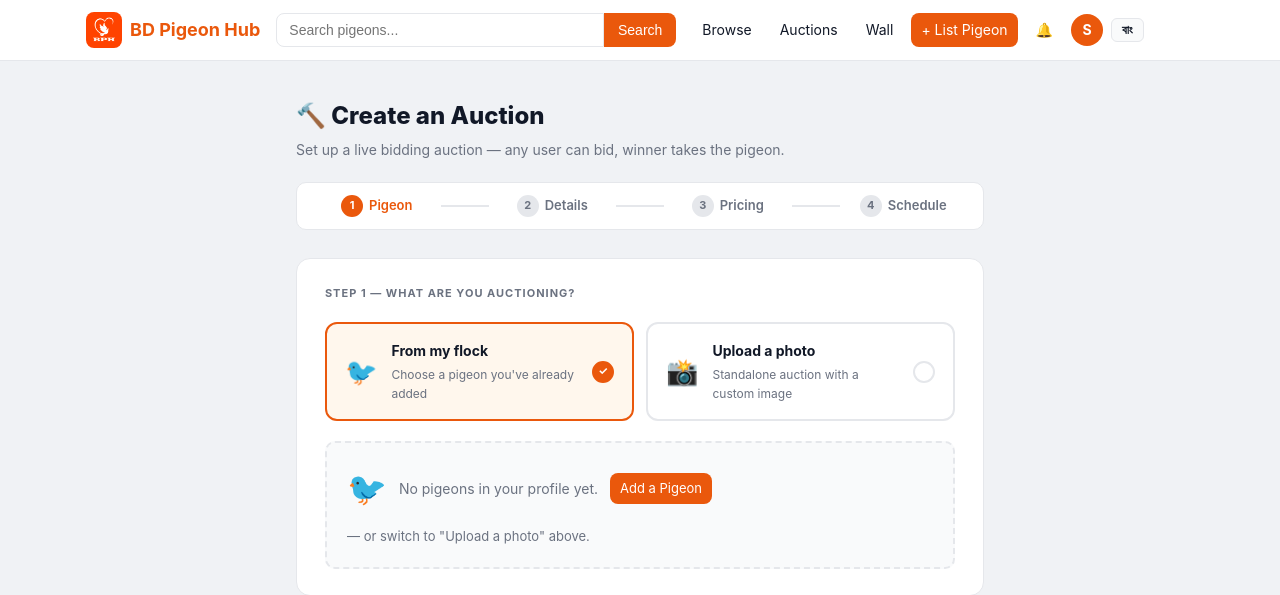
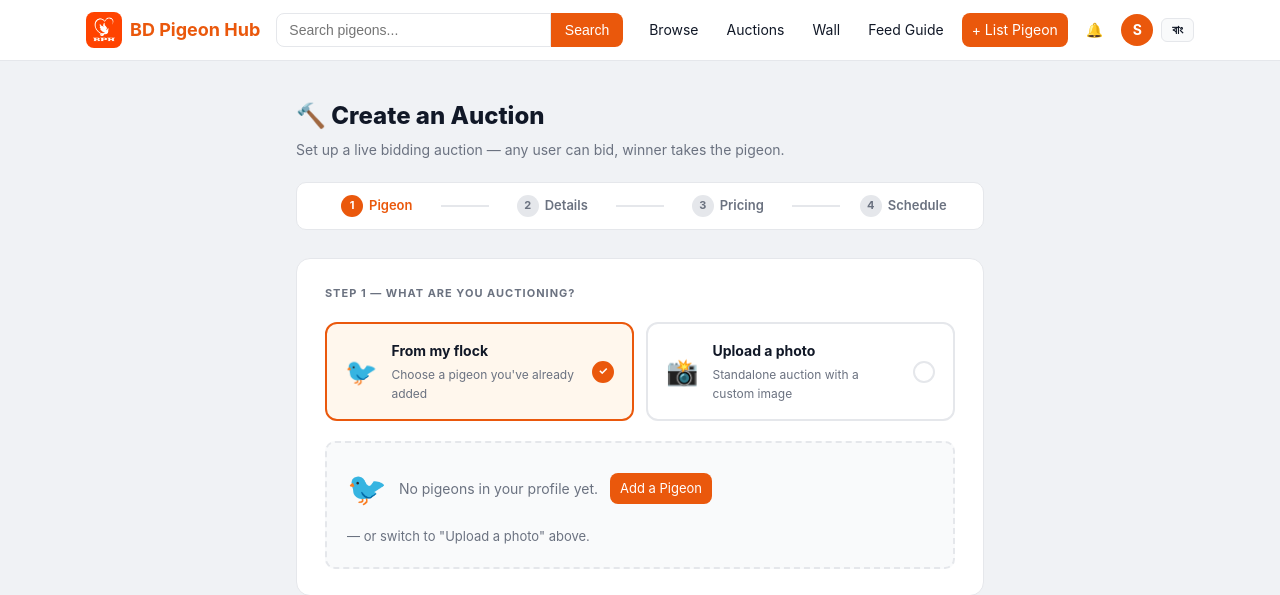
Before and after one commit to ahxagent007/bangladesh_pigeon_hub_backend, a Django app: page /auctions/create/ in a window 1280 px wide. Shown: the top 595 px of the page. Run offline with Django 5.2, Linux system fonts and the light colour scheme; the visitor is signed in with stand-in values (Sample User, id 1); data that the repository does not hold is empty; some libraries are stand-ins or nearby versions.

Commit message:
app release

```diff
--- a/templates/base.html
+++ b/templates/base.html
@@ -51,6 +51,7 @@
         <a href="/marketplace/">Browse</a>
         <a href="/auctions/">Auctions</a>
         <a href="/wall/">Wall</a>
+        <a href="/feed/">Feed Guide</a>
         {% if user.is_authenticated %}
           <a href="/marketplace/add/" class="btn-primary">+ List Pigeon</a>
           <!-- Notification bell -->
```
